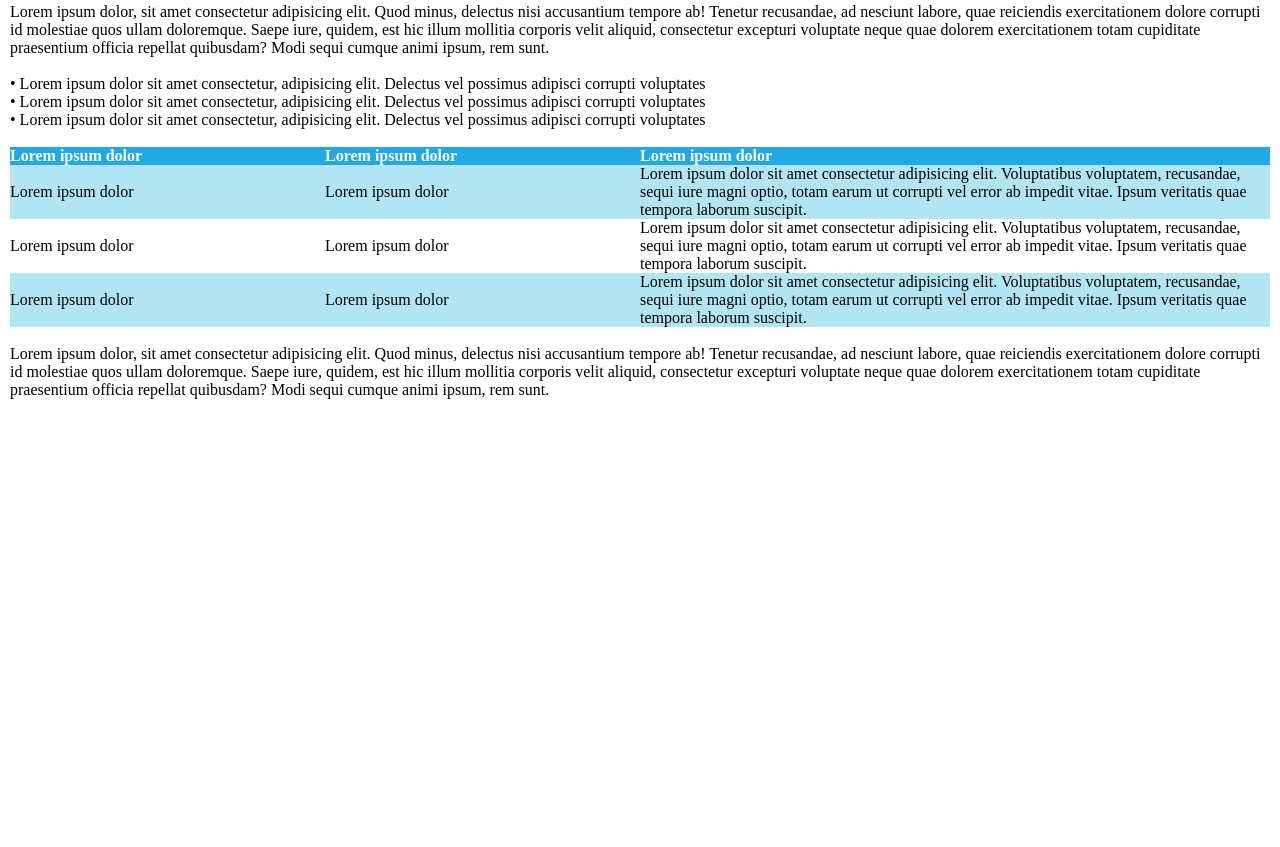
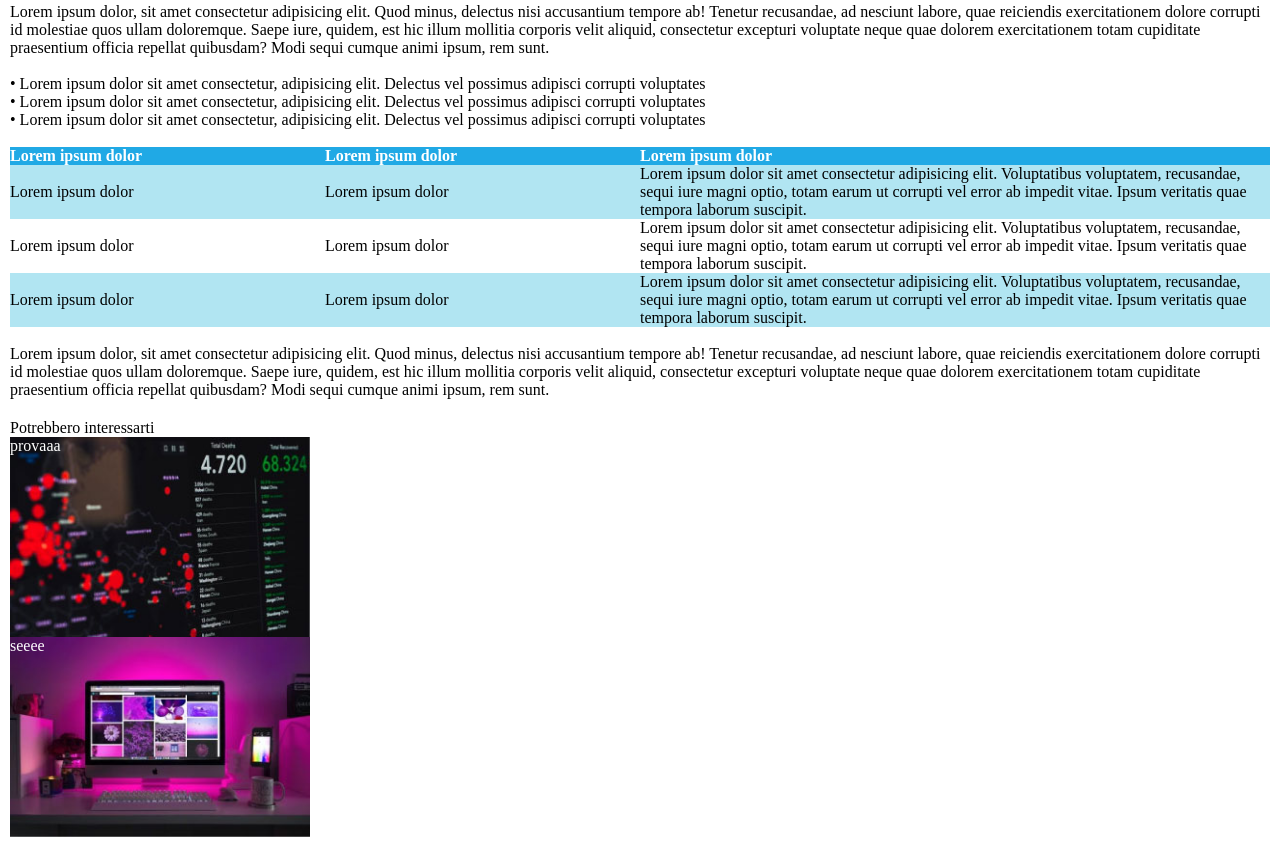
Before and after one commit to emascapa/html-css-booleaner, a plain HTML site: page index.html in a window 1280 px wide. Shown: the part 612-1459 px from the top of the page. Before the commit the page ends 1021 px from the top, so only its background shows below. Drawn offline with Linux system fonts and the light colour scheme.

Commit message:
add other section

```diff
--- a/css/style.css
+++ b/css/style.css
@@ -28,19 +28,23 @@
     padding: 10px;
 }
 
+.article_info {
+    color: var(--grey);
+}
+
+#article_body {
+    padding: 10px;
+}
+
+#others {
+    padding: 10px;
+}
+
 .author {
     color: var(--blue2);
 }
 
-.article_info {
-    color: var(--grey);
-}
-
 #article_images {
-    padding: 10px;
-}
-
-#article_body {
     padding: 10px;
 }
 
@@ -53,3 +57,19 @@
 .cyan_row {
     background-color: var(--blue3);
 }
+
+#interest1 {
+    height: 200px;
+    background-image: url("../img/graph.jpg");
+    background-size: contain;
+    background-repeat: no-repeat;
+    color: white;
+}
+
+#interest2 {
+    height: 200px;
+    background-image: url("../img/monitor.jpg");
+    background-size: contain;
+    background-repeat: no-repeat;
+    color: white;
+}
--- a/index.html
+++ b/index.html
@@ -86,9 +86,13 @@
                 <br>
             </p>
         </section>
-        <!-- /#article_body -->
+        <!-- Article body with paragraphs and table /#article_body -->
 
-        <section id="others"></section>
+        <section id="others">
+            <p>Potrebbero interessarti</p>
+            <div id="interest1">provaaa</div>
+            <div id="interest2">seeee</div>
+        </section>
         <!-- /#others -->
 
         <footer id="site_footer"></footer>
```
